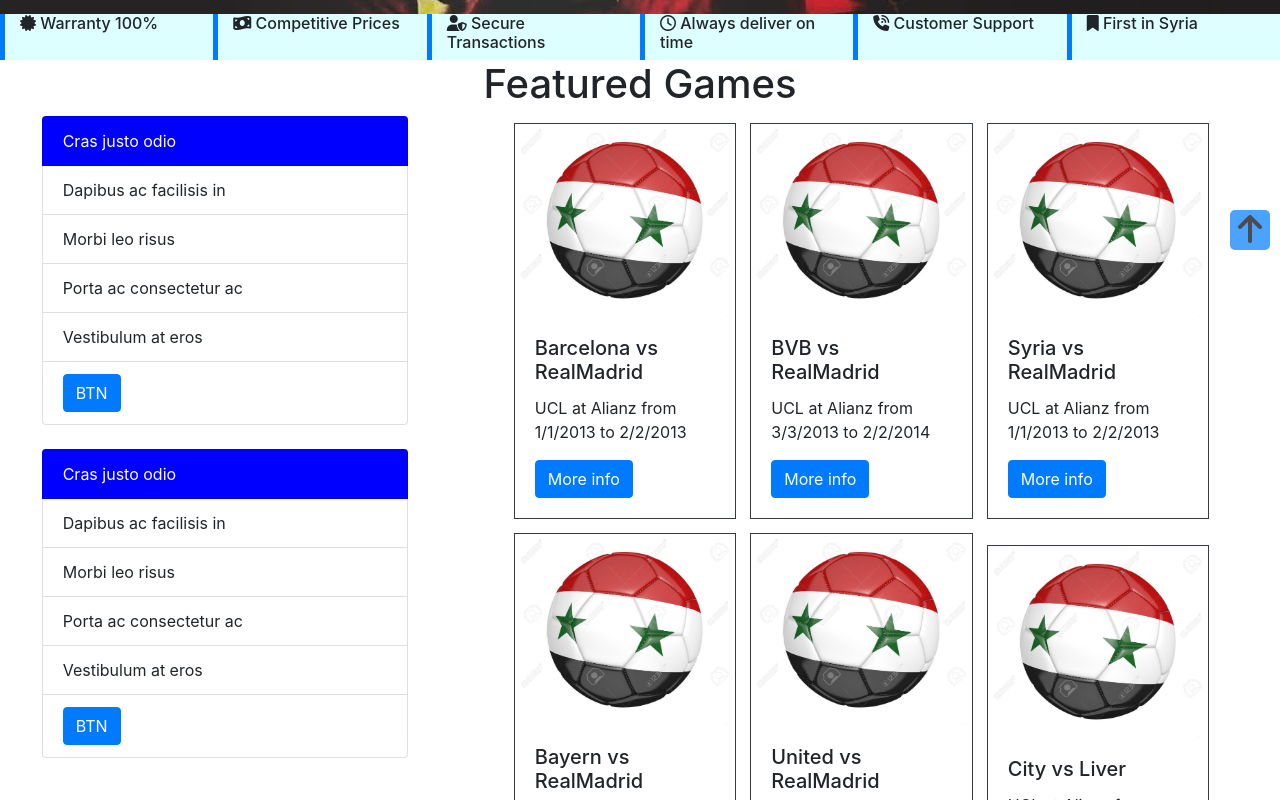
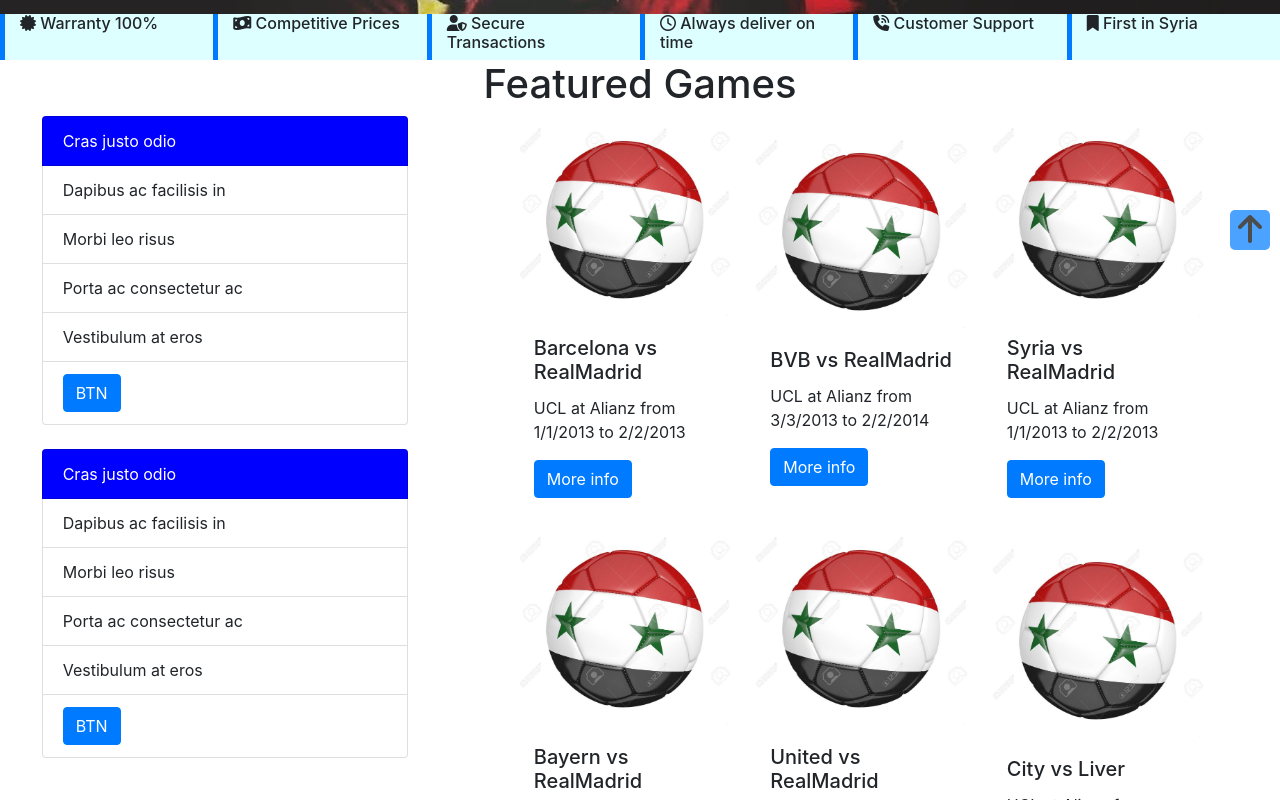
Before and after one commit to MoSaeedNahlous/TicketBox, a React (Create React App) app: page / in a window 1280 px wide. Shown: the part 540-1340 px from the top of the page. Built offline with nearby package versions, Linux system fonts and the light colour scheme.

Commit message:
Update Card.js

```diff
--- a/src/components/card/Card.js
+++ b/src/components/card/Card.js
@@ -12,7 +12,7 @@ const Card = (props) => {
 
     return (
 
-        <div className="Mycard zoom" style={{margin:'3%',alignSelf:'center',borderStyle:'solid',borderWidth:'0.1px' ,borderColor:'#343A40' }}>
+        <div className="Mycard zoom" style={{margin:'3%',alignSelf:'center'}}>
         <img className="card-img-top" src={syr} alt="Card image cap"/>
 
       <div className="card-body" style={{backgroundColor:'white'}}>
```
